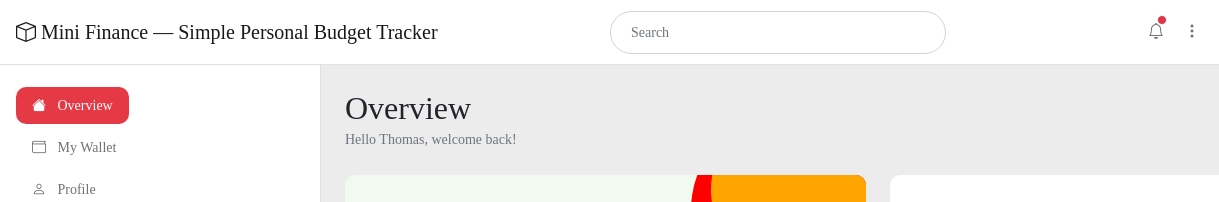
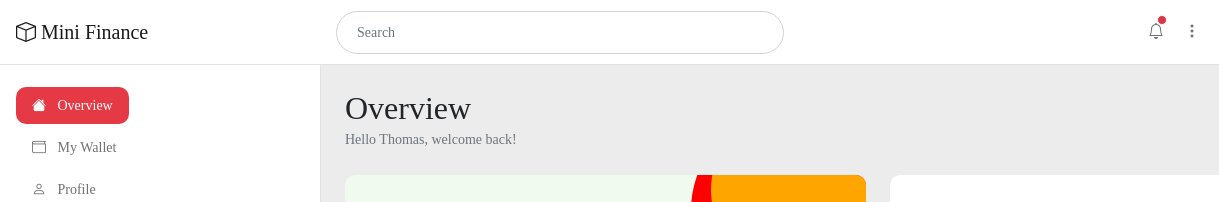
Before and after one commit to waleawo08/mini_finance, a plain HTML site: page index.html in a window 1280 px wide. Shown: the top 202 px of the page, 0-1219 px from the left. Drawn offline with Linux system fonts and the light colour scheme; a web font is replaced by a local one.

Commit message:
Revert "changed the header title and adjusted the styling with flex to align both the header title and search box properly"
This reverts commit 5feb8e5d441afabf8141fe3be26eaf9f305c773e.

```diff
--- a/index.html
+++ b/index.html
@@ -40,7 +40,7 @@ Bootstrap 5 Dashboard Admin Template
             <div class="col-md-3 col-lg-3 me-0 px-3 fs-6">
                 <a class="navbar-brand" href="index.html">
                     <i class="bi-box"></i>
-                    Mini Finance — Simple Personal Budget Tracker
+                    Mini Finance
                 </a>
             </div>
 
@@ -48,8 +48,8 @@ Bootstrap 5 Dashboard Admin Template
                 <span class="navbar-toggler-icon"></span>
             </button>
 
-            <form class="custom-form header-form d-flex justify-content-end" action="#" method="get" role="form">
-                <input class="form-control  w-75" name="search" type="text" placeholder="Search" aria-label="Search">
+            <form class="custom-form header-form ms-lg-3 ms-md-3 me-lg-auto me-md-auto order-2 order-lg-0 order-md-0" action="#" method="get" role="form">
+                <input class="form-control" name="search" type="text" placeholder="Search" aria-label="Search">
             </form>
 
             <div class="navbar-nav me-lg-2">
```
